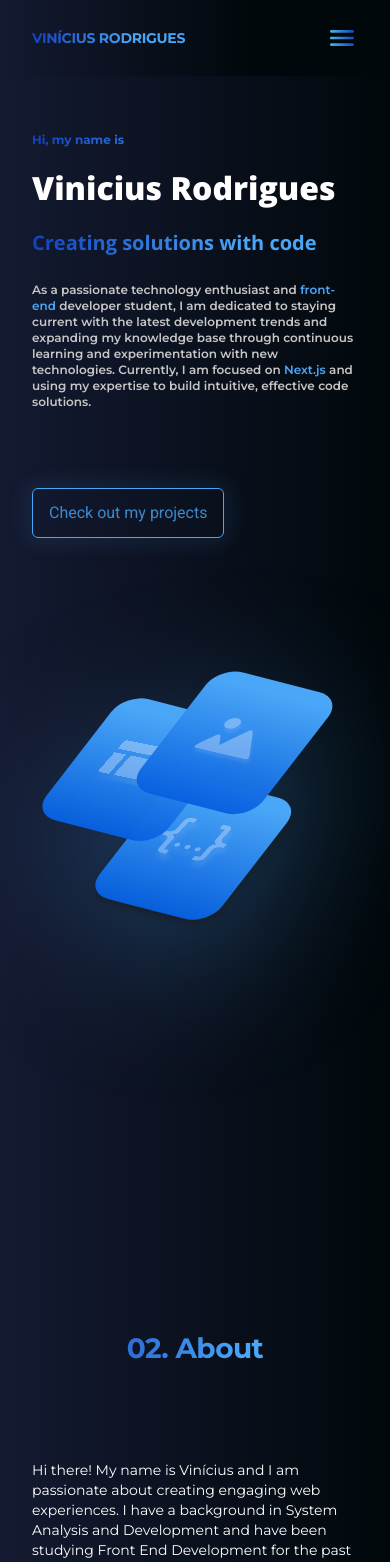
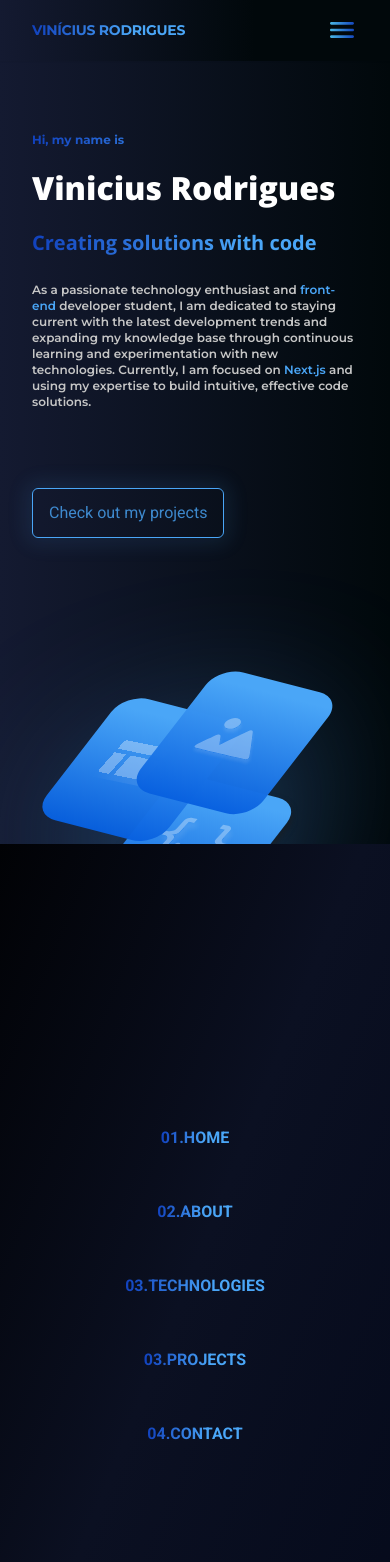
Before and after one commit to ViniSCode/vinicius-rodrigues, a React (Create React App) app: page / in a window 390 px wide. Shown: the top 1562 px of the page. Built offline with nearby package versions, Linux system fonts and the light colour scheme.

Commit message:
mobile menu

```diff
--- a/src/components/Sidebar.js
+++ b/src/components/Sidebar.js
@@ -64,22 +64,49 @@ export function Sidebar() {
       }
     }
   };
+  const menu = {
+    open: {
+      x: '0%',
+      opacity: 1,
+      transition: {
+        type: 'spring',
+        stiffness: 300,
+        damping: 20
+      }
+    },
+    closed: {
+      x: '100%',
+      opacity: 0,
+      transition: {
+        type: 'spring',
+        stiffness: 300,
+        damping: 20
+      }
+    }
+  };
 
   return (
     <>
-    <div className="mx-auto  max-w-[358px] md:max-w-[628px] right-0">
+    <motion.div className={`mx-auto cursor-pointer  max-w-[358px] md:max-w-[628px] absolute -top-[8px] right-0 z-40`} animate={isOpen ? 'closed' : 'open'} variants={menu}>
       <img src="/assets/menu.svg"
-        className="absolute top-4 right-56 z-40 block"
-        onClick={() => setIsOpen(!isOpen)}
+        className="block"
+        onClick={() => setIsOpen(true)}
+        animate={isOpen ? 'open' : 'closed'}
       />
-    </div>
+    </motion.div>
+    <motion.div className="mx-auto cursor-pointer max-w-[358px] md:max-w-[628px] absolute -top-[8px] right-0 z-40" animate={!isOpen ? 'closed' : 'open'} variants={menu}>
+      <img src="/assets/close.svg"
+        className="block"
+        onClick={() => setIsOpen(false)}
+      />
+    </motion.div>
       <motion.nav
         className="sidebar flex items-center justify-center"
         variants={sidebarVariants}
         initial="closed"
         animate={isOpen ? 'open' : 'closed'}
       >
-        <ul className="sidebar__nav flex flex-col items-center gap-20">
+        <ul className="sidebar__nav flex flex-col items-center gap-10">
             <li><span href='#' onClick={scrollToHome} className='text-blue-gradient transition-filter hover:brightness-150 font-bold cursor-pointer'>01.HOME</span></li>
             <li><span href='#' onClick={scrollToAbout} className='text-blue-gradient transition-filter hover:brightness-150 font-bold cursor-pointer'>02.ABOUT</span></li>
             <li><span href='#' onClick={scrollToTechnologies} className='text-blue-gradient transition-filter hover:brightness-150 font-bold cursor-pointer'>03.TECHNOLOGIES</span></li>
--- a/src/pages/home.js
+++ b/src/pages/home.js
@@ -4,6 +4,7 @@ import { useInView } from 'react-intersection-observer';
 import { AboutSection } from '../components/AboutSection';
 import { HeroSection } from '../components/HeroSection';
 import { ProjectsSection } from '../components/ProjectsSection';
+import { Sidebar } from '../components/Sidebar';
 import { TechnologiesSection } from '../components/TechnologiesSection';
 
 export default function Home () {
@@ -147,10 +148,10 @@ export default function Home () {
     <motion.div id='home-section' className="container snap-start snap-mandatory scroll-smooth mx-auto"  animate={{opacity: 1}} initial={{opacity: 0}} transition={{delay: 0.1}}>
       <div className="lg:hidden menu-bg-blue-gradient fixed top-0 left-0 right-0 shadow-sm z-[20]">
         <header  className="pt-[22px] pb-[22px] w-full max-w-[358px] md:max-w-[628px] px-4 mx-auto">
-          <nav className="flex items-center justify-between">
+          <nav className="flex items-center justify-between relative">
             <motion.span  className="font-montserrat font-bold text-sm leading-[17px] tracking-[-0.02em] text-blue-gradient">VINÍCIUS RODRIGUES</motion.span>
-            {/* <Sidebar /> */}
-            <img src="/assets/menu.svg" alt="" />
+            <Sidebar />
+            {/* <img src="/assets/menu.svg" alt="" /> */}
           </nav>
         </header>
       </div>
```
Also changed, not shown: public/assets/close.svg (added).
